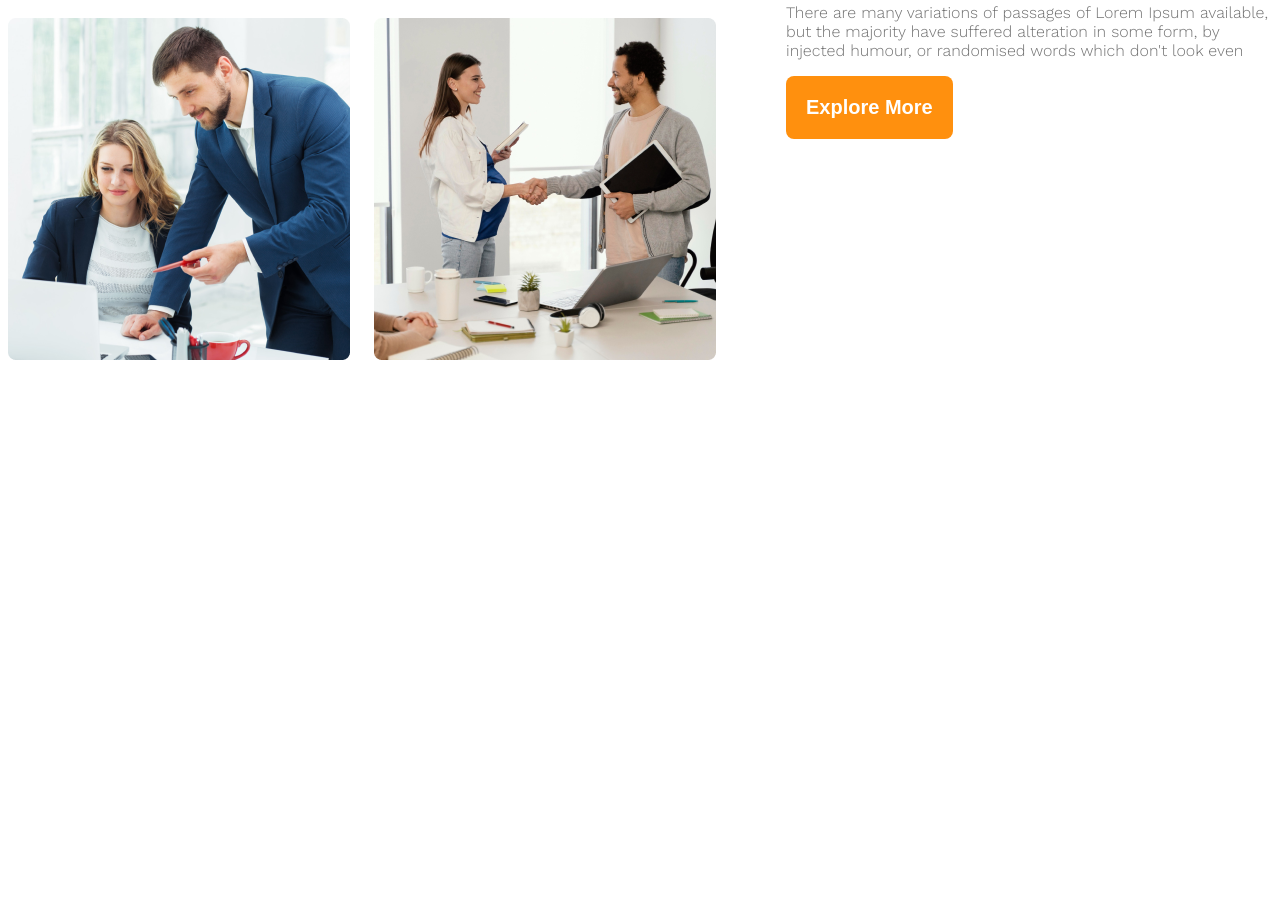
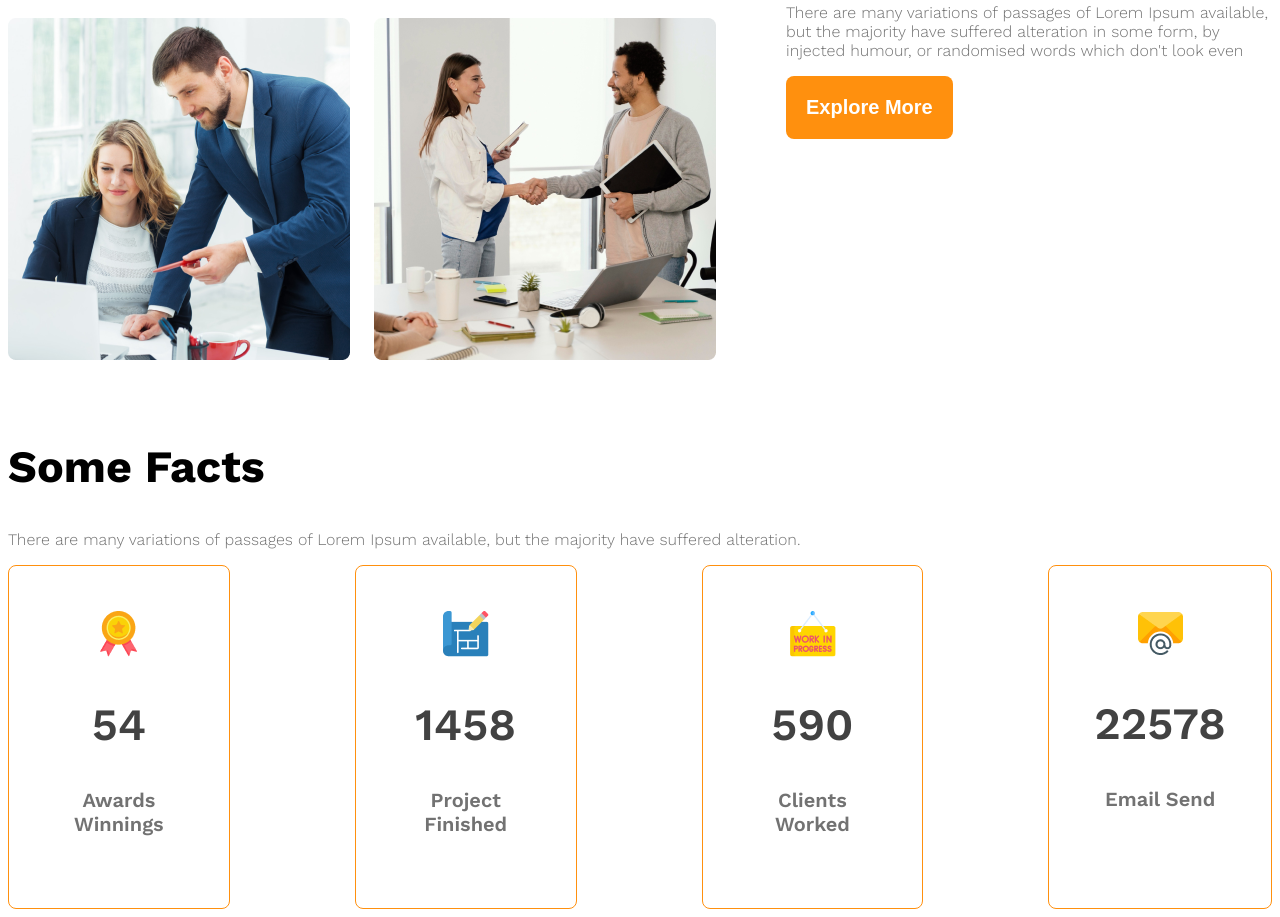
Before and after one commit to SadiqurApon/architecture-responsive-website-, a plain HTML site: page index.html in a window 1280 px wide. Shown: the part 1587-2504 px from the top of the page. Before the commit the page ends 1955 px from the top, so only its background shows below. Drawn offline with nearby package versions, Linux system fonts and the light colour scheme.

Commit message:
some fact added

```diff
--- a/index.html
+++ b/index.html
@@ -39,9 +39,43 @@
                 <img src="images/team4.png" alt="">
             </div>
             <div class="our-features">
-                <h2 class="features-title"><span class="text-light-gray quick">Quick list</span> of Our <span class="primary-color">Features</span></h2>
-                <p class="features-description text-light-gray">There are many variations of passages of Lorem Ipsum available, but the majority have suffered alteration in some form, by injected humour, or randomised words which don't look even</p>
+                <h2 class="section-title"><span class="text-light-gray quick">Quick list</span> of Our <span
+                        class="primary-color">Features</span></h2>
+                <p class="section-description text-light-gray">There are many variations of passages of Lorem Ipsum
+                    available, but the majority have suffered alteration in some form, by injected humour, or randomised
+                    words which don't look even</p>
                 <button class="btn-primary">Explore More</button>
+            </div>
+        </section>
+        <!-- features will enjoy -->
+        <section>
+
+        </section>
+        <!-- Facts -->
+        <section class="facts-container">
+            <h2 class="section-title">Some Facts</h2>
+            <p class="text-light-gray section-description">There are many variations of passages of Lorem Ipsum available, but the majority have suffered alteration.</p>
+            <div class="fact-card-container">
+                <div class="card">
+                    <img src="images/icons/ribon.png" alt="">
+                    <h2 class="text-gray card-title">54</h2>
+                    <h4 class="text-light-gray card-description">Awards Winnings</h4>
+                </div>
+                <div class="card">
+                    <img src="images/icons/projects.png" alt="">
+                    <h2 class="text-gray card-title">1458</h2>
+                    <h4 class="text-light-gray card-description">Project Finished</h4>
+                </div>
+                <div class="card">
+                    <img src="images/icons/customers.png" alt="">
+                    <h2 class="text-gray card-title">590</h2>
+                    <h4 class="text-light-gray card-description">Clients Worked</h4>
+                </div>
+                <div class="card">
+                    <img src="images/icons/email.png" alt="">
+                    <h2 class="text-gray card-title">22578</h2>
+                    <h4 class="text-light-gray card-description">Email Send</h4>
+                </div>
             </div>
         </section>
     </main>
--- a/style/architect.css
+++ b/style/architect.css
@@ -116,14 +116,35 @@
     font-weight: 400;
 }
 
-.features-title {
+.section-title {
     font-size: 2.8rem;
     font-weight: 700;
 }
 
-.features-description {
+.section-description {
     font-weight: 300;
     font-size: 1rem;
+}
+
+/* Some fact */
+.fact-card-container{
+    display: grid;
+    grid-template-columns: repeat(4, 1fr);
+    gap: 125px;
+}
+.card{
+    border: 1px solid #FF900E;
+    border-radius: 8px;
+    padding: 45px;
+    text-align: center;
+}
+.card-title{
+    font-weight: 600;
+    font-size: 2.8rem;
+}
+.card-description{
+    font-weight: 600;
+    font-size: 1.25rem;
 }
 
 @media screen and (max-width: 576px) {
```
